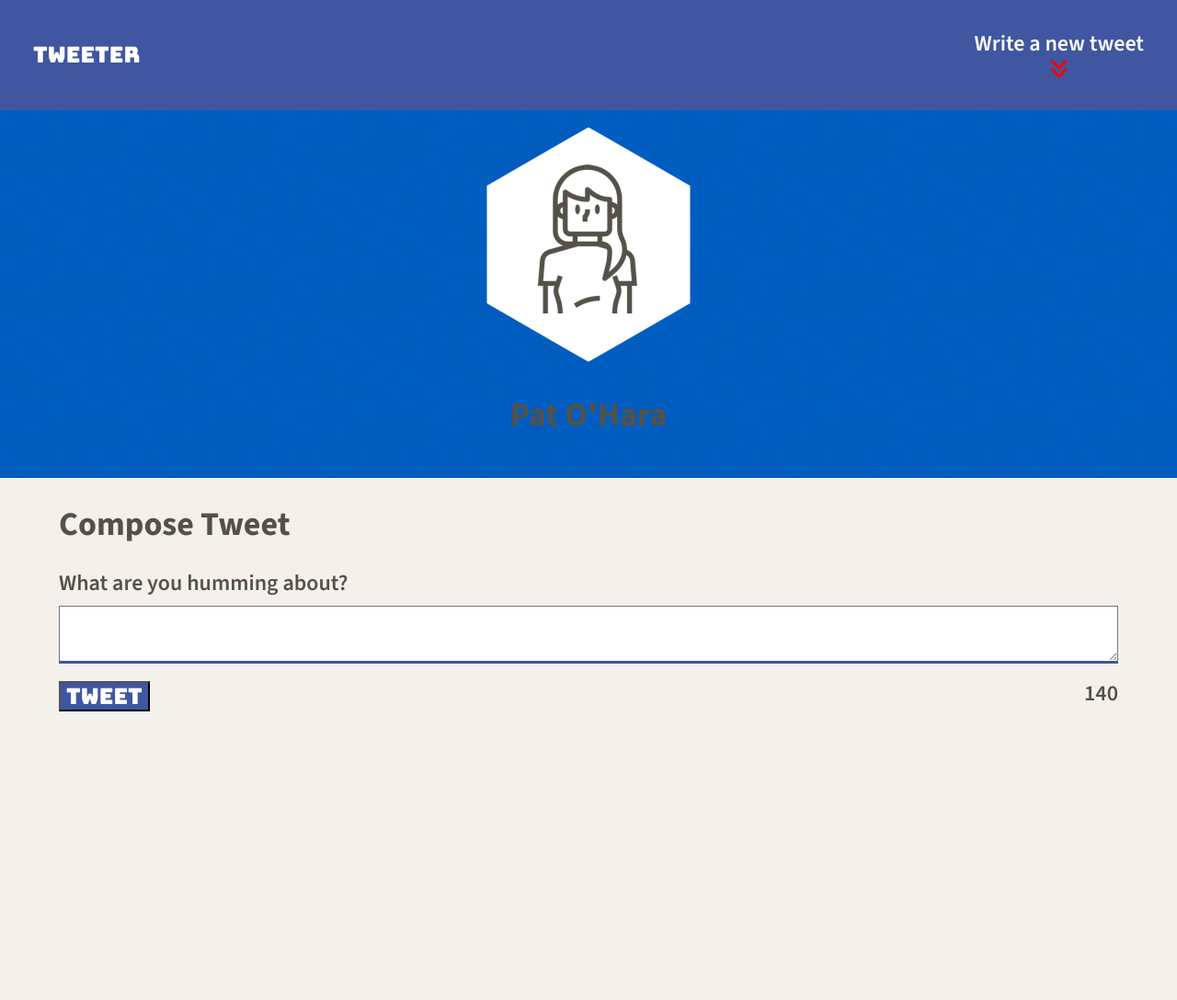
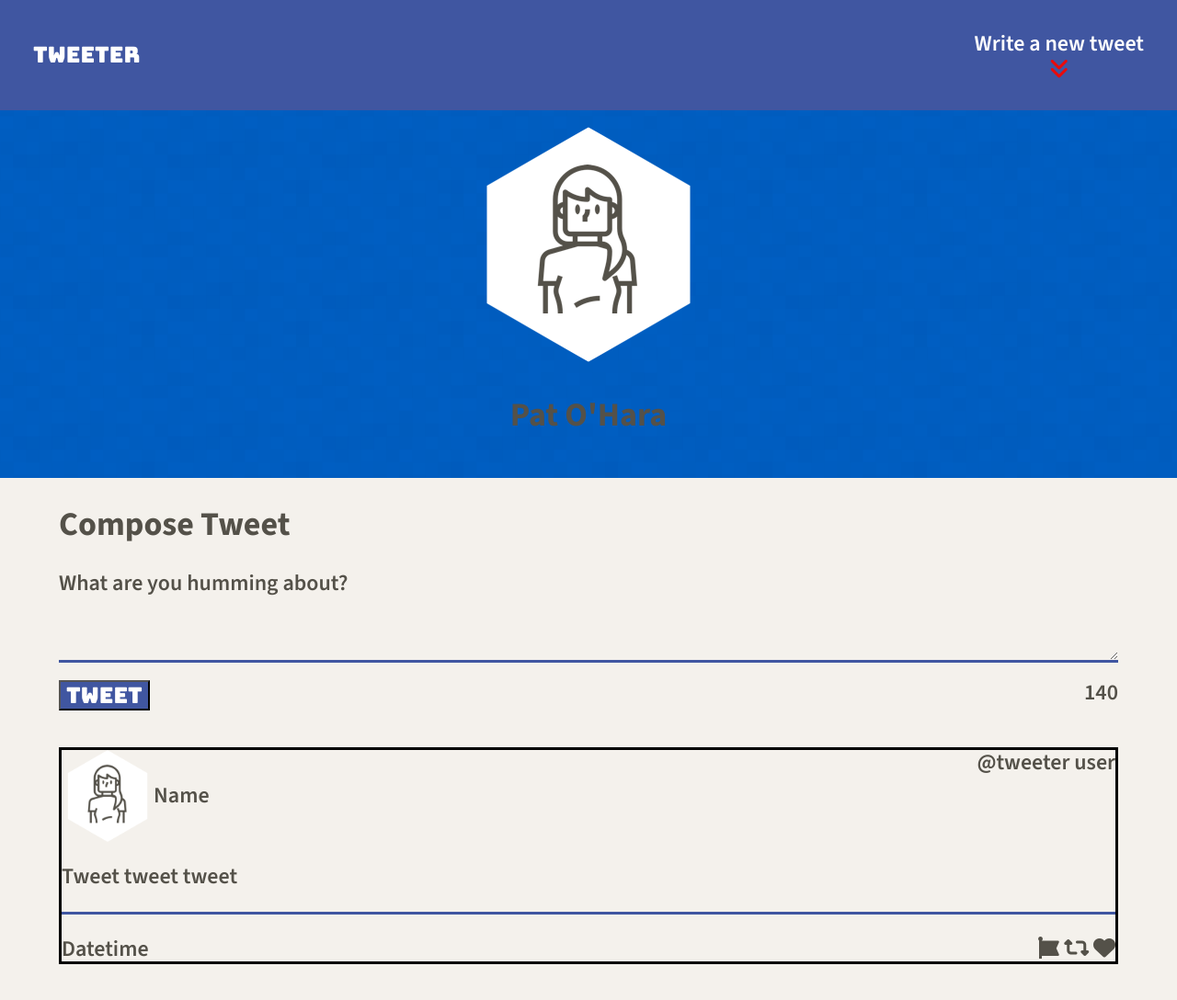
Before and after one commit to patrick-204/tweeter, a website: page public/index.html in a window 1280 px wide. Shown: the top 1088 px of the page at 92% size. Drawn offline with nearby package versions, Linux system fonts and the light colour scheme.

Commit message:
Add tweet CSS file for styling the user tweet section of Tweeter. Modify tweet CSS and index HTML files to allow for a styled siplay of user tweets, including user image, username, tweet, date-time posted and some icons for interacting with the page.

```diff
--- a/public/index.html
+++ b/public/index.html
@@ -16,6 +16,7 @@
     <link rel="stylesheet" href="/styles/nav.css" type="text/css" />
     <link rel="stylesheet" href="/styles/header.css" type="text/css" />
     <link rel="stylesheet" href="/styles/new-tweet.css" type="text/css" />
+    <link rel="stylesheet" href="/styles/tweet.css" type="text/css" />
 
     <!-- External JS -->
     <script src="https://ajax.googleapis.com/ajax/libs/jquery/3.4.1/jquery.min.js"></script>
@@ -36,7 +37,7 @@
     </nav>
 
     <!-- Header contents -->
-    <header>
+    <header class="profile">
       <div>
           <img src="/images/profile-hex.png">
       </div>
@@ -58,6 +59,25 @@
           </div>
         </form>
       </section>
+      <!-- User Tweet content here -->
+      <article class="tweet-article">
+        <header>
+          <div class="tweeter-info">
+            <img src="/images/profile-hex.png">
+            <span>Name</span>
+          </div>
+          <span>@tweeter user</span>
+        </header>
+        <p>Tweet tweet tweet</p>
+        <footer>
+          <output name="datetime">Datetime</output>
+          <span>
+            <i class="fa-brands fa-font-awesome"></i>
+            <i class="fa-solid fa-retweet"></i>
+            <i class="fa-solid fa-heart"></i>
+          </span>
+        </footer>
+      </article>
     </main>
   </body>
 </html>
--- a/public/styles/header.css
+++ b/public/styles/header.css
@@ -1,4 +1,4 @@
-header {
+.profile {
   height: 400px;
   width: 100%;
   display: flex;
--- a/public/styles/new-tweet.css
+++ b/public/styles/new-tweet.css
@@ -5,6 +5,10 @@
 #tweet-text {
   width: 100%;
   margin-top: 10px;
+  background-color: inherit;
+  border-top: none;
+  border-right: none;
+  border-left: none;
   border-bottom: 3px solid #4056A1;
 }
 
--- /dev/null
+++ b/public/styles/tweet.css
@@ -0,0 +1,39 @@
+.tweet-article {
+  margin-top: 40px;
+  display: flex;
+  flex-direction: column;
+  border: 3px solid #000000;
+}
+
+.tweet-article header {
+  display: flex;
+  justify-content: space-between;
+}
+
+.tweeter-info {
+  display: flex;
+  flex-direction: row;
+  align-items: center;
+}
+
+.tweet-article img {
+  width: 100px;
+}
+
+.tweet-article p {
+  padding-bottom: 24px;
+  border-bottom: 3px solid #4056A1;
+}
+
+.tweet-article footer {
+  display: flex;
+  justify-content: space-between;
+}
+
+.tweet-article:hover {
+  box-shadow: 2px 2px 5px rgba(0, 0, 0, 0.6);
+}
+
+.tweet-article footer span i:hover {
+  color: #FFA500;
+}
--- a/server/data-files/initial-tweets.json
+++ b/server/data-files/initial-tweets.json
@@ -8,7 +8,7 @@
     "content": {
       "text": "If I have seen further it is by standing on the shoulders of giants"
     },
-    "created_at": 1713410733703
+    "created_at": 1713455675774
   },
   {
     "user": {
@@ -19,6 +19,6 @@
     "content": {
       "text": "Je pense , donc je suis"
     },
-    "created_at": 1713497133703
+    "created_at": 1713542075774
   }
 ]
```
